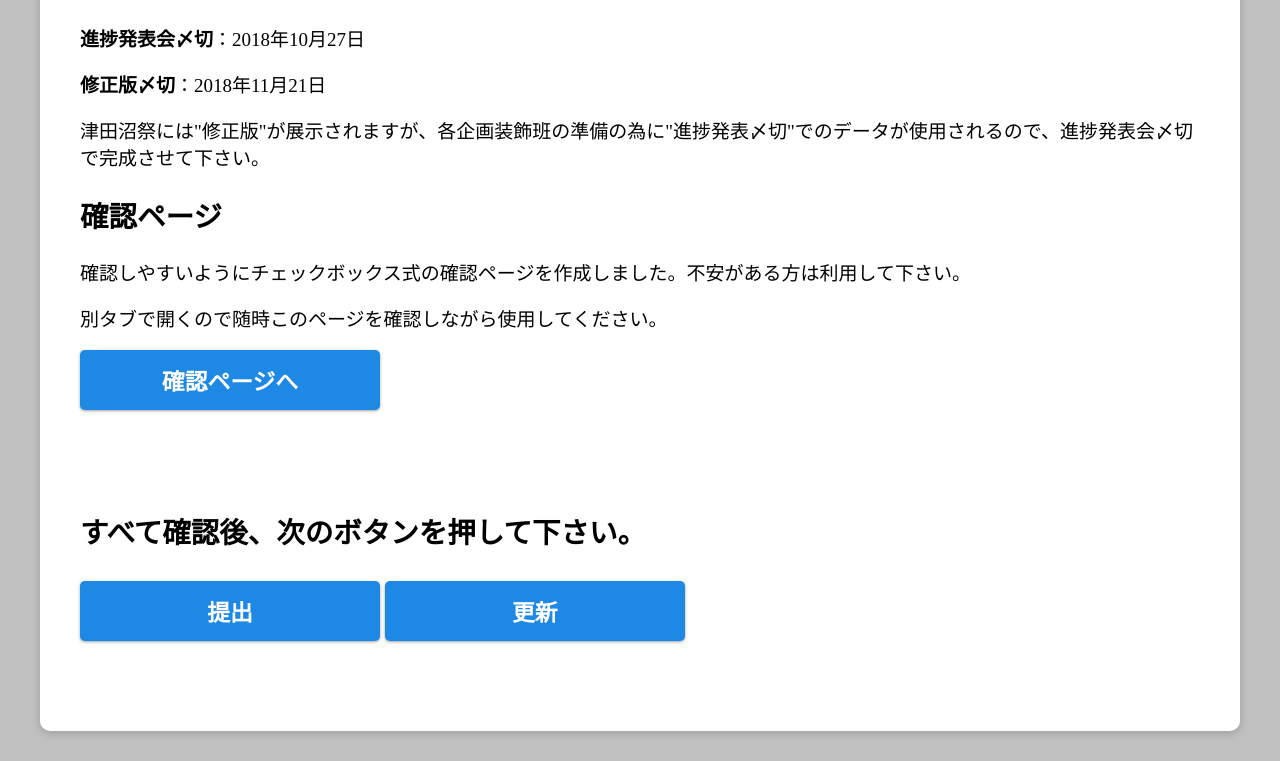
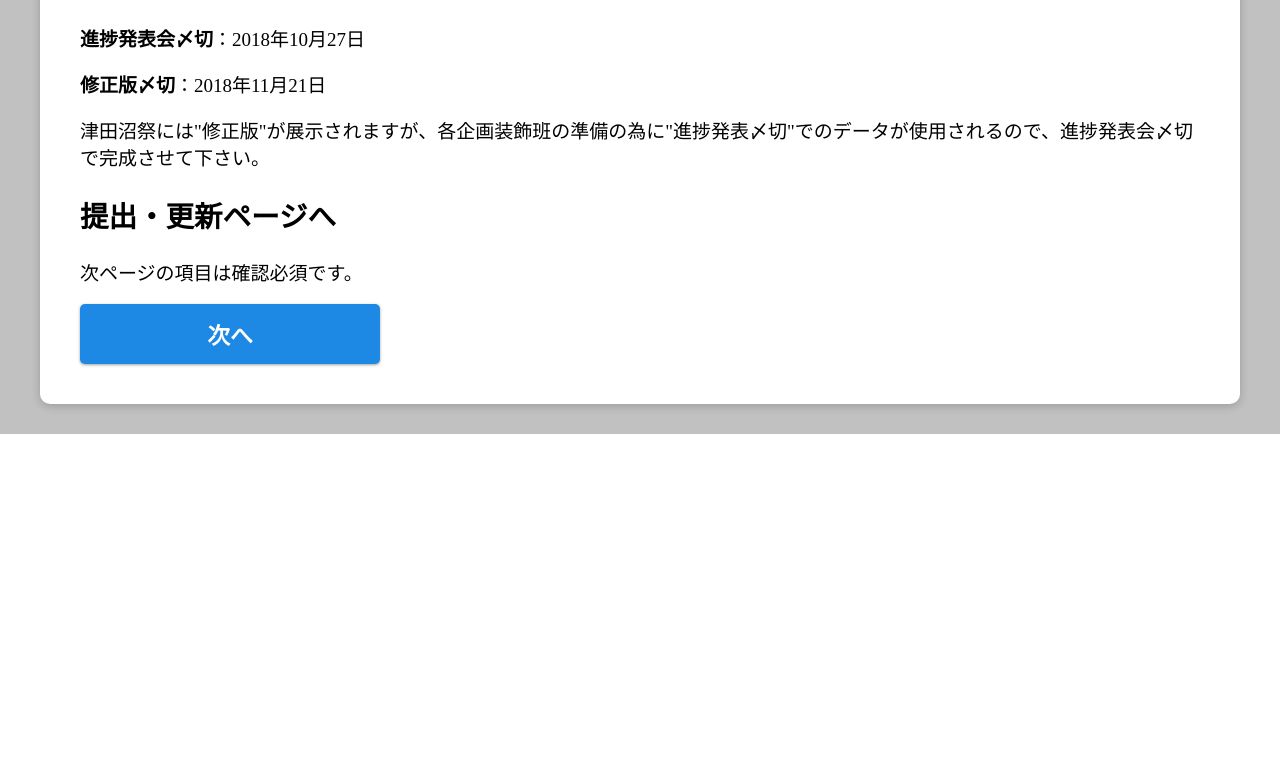
Before and after one commit to su-u/SofmeGameRegister-, a Django app: template SofmeGameRegister/gameregister/templates/gameregister/lp.html in a window 1280 px wide. Shown: the part 4462-5223 px from the top of the page. After the commit the page ends 4896 px from the top, so only its background shows below. Run offline with Django 3.2, Linux system fonts and the light colour scheme; the template is opened without the code that fills it, so the values that code supplies are empty.

Commit message:
change link

```diff
--- a/SofmeGameRegister/gameregister/templates/gameregister/confirmation.html
+++ b/SofmeGameRegister/gameregister/templates/gameregister/confirmation.html
@@ -105,8 +105,10 @@
                     <label for="check_4-2">4.2 提出期限を把握している。</label>
                 </div>
                 <br />
+                <h2 class="agree-above">すべて確認後、次のボタンを押して下さい。</h2>
                 <div class="lp-button">
-                    <button class="button back-button" onClick="location.href='/'">戻る</button>
+                    <button class="button" onClick="location.href=('/register')">提出</button>
+                    <button class="button" onClick="location.href=('/index')">更新</button>
                 </div>
             </div>
         </div>
--- a/SofmeGameRegister/gameregister/templates/gameregister/lp.html
+++ b/SofmeGameRegister/gameregister/templates/gameregister/lp.html
@@ -230,16 +230,10 @@
 
                 <p>津田沼祭には"修正版"が展示されますが、各企画装飾班の準備の為に"進捗発表〆切"でのデータが使用されるので、進捗発表会〆切で完成させて下さい。</p>
 
-                <h2>確認ページ</h2>
-                <p>確認しやすいようにチェックボックス式の確認ページを作成しました。不安がある方は利用して下さい。</p>
-                <p>別タブで開くので随時このページを確認しながら使用してください。</p>
-                <button class="button" onClick="window.open('/confirmation','_blank')">確認ページへ</button>
+                <h2>提出・更新ページへ</h2>
+                <p>次ページの項目は確認必須です。</p>
+                <button class="button" onClick="window.open('/confirmation','_blank')">次へ</button>
 
-                <h2 class="agree-above">すべて確認後、次のボタンを押して下さい。</h2>
-                <div class="lp-button">
-                    <button class="button" onClick="location.href=('/register')">提出</button>
-                    <button class="button" onClick="location.href=('/index')">更新</button>
-                </div>
             </div>
         </div>
     </div>
```
